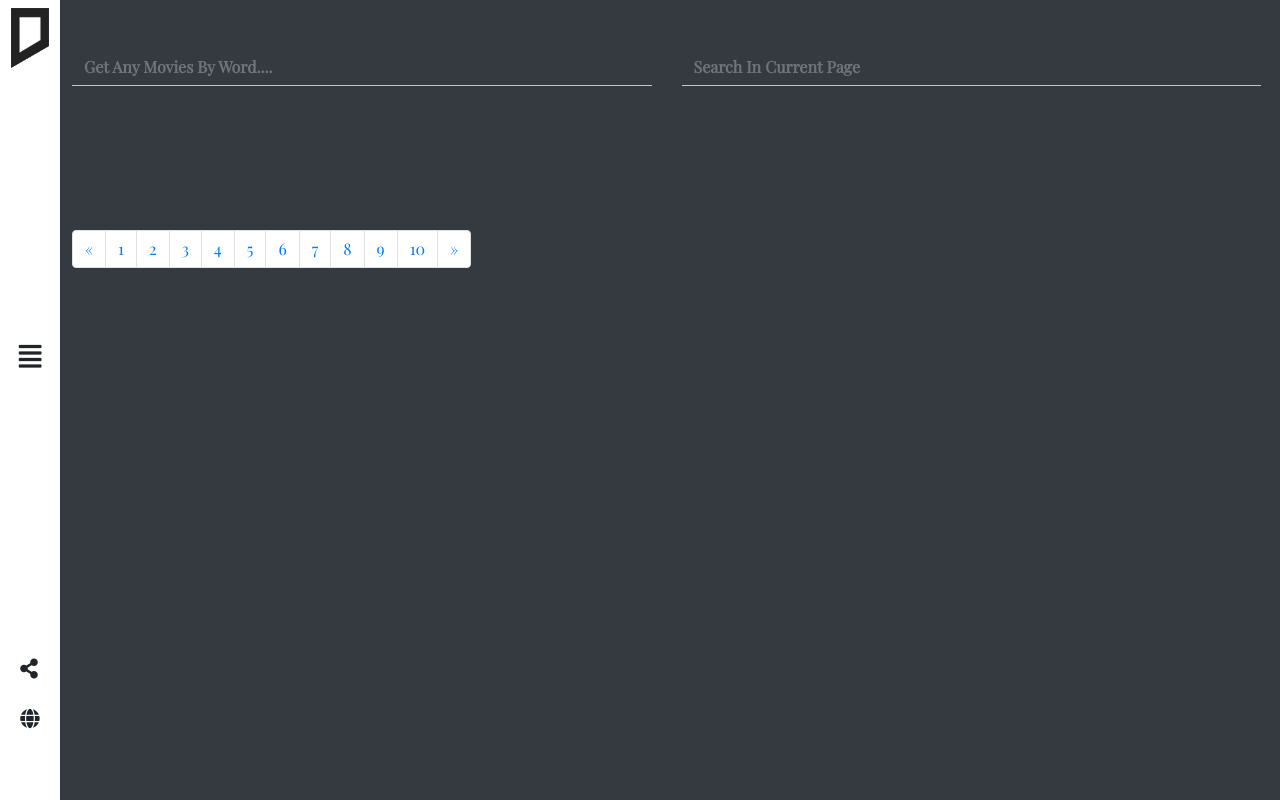
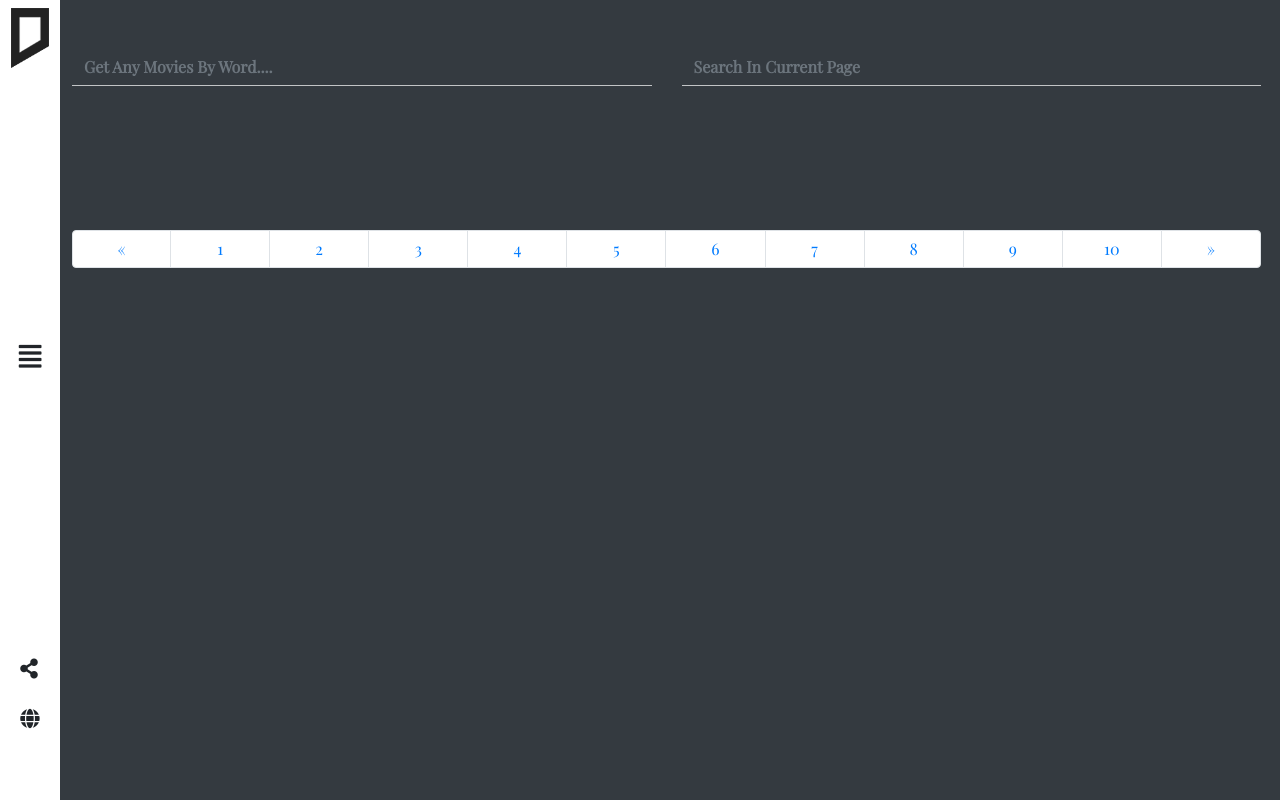
Before and after one commit to mahmoud199883/movies_project, a plain HTML site: page index.html in a window 1280 px wide. Drawn offline with nearby package versions, Linux system fonts and the light colour scheme; no server answers.

Commit message:
after change pagniation

```diff
--- a/index.html
+++ b/index.html
@@ -88,26 +88,26 @@
             </div>
 
             <!-- Page navigation -->
-            <div class="row  justify-content-center w-100">
-                <div class="col-12">
-                    <nav aria-label="Page navigation example">
-                        <ul class="pagination col-12 text-center bg-dark w-50 ">
-                            <li class="page-item ">
-                                <a class="page-link" href="#" aria-label="Previous">
+            <div class="row ">
+                <div class="col-12 ">
+                    <nav aria-label="Page navigation example w-100">
+                        <ul class="pagination  text-center w-100 ">
+                            <li class="page-item w-100">
+                                <a class="page-link w-100" href="#" aria-label="Previous">
                                     <span aria-hidden="true">&laquo;</span>
                                 </a>
                             </li>
-                            <li class="page-item"><a class="page-link page" href="#">1</a></li>
-                            <li class="page-item"><a class="page-link page" href="#">2</a></li>
-                            <li class="page-item "><a class="page-link page" href="#">3</a></li>
-                            <li class="page-item"><a class="page-link page" href="#">4</a></li>
-                            <li class="page-item"><a class="page-link page" href="#">5</a></li>
-                            <li class="page-item"><a class="page-link page" href="#">6</a></li>
-                            <li class="page-item"><a class="page-link page" href="#">7</a></li>
-                            <li class="page-item"><a class="page-link page" href="#">8</a></li>
-                            <li class="page-item"><a class="page-link page" href="#">9</a></li>
-                            <li class="page-item"><a class="page-link page" href="#">10</a></li>
-                            <li class="page-item">
+                            <li class="page-item w-100"><a class="page-link page" href="#">1</a></li>
+                            <li class="page-item w-100"><a class="page-link page" href="#">2</a></li>
+                            <li class="page-item w-100 "><a class="page-link page" href="#">3</a></li>
+                            <li class="page-item w-100"><a class="page-link page" href="#">4</a></li>
+                            <li class="page-item w-100"><a class="page-link page" href="#">5</a></li>
+                            <li class="page-item w-100"><a class="page-link page" href="#">6</a></li>
+                            <li class="page-item w-100"><a class="page-link page" href="#">7</a></li>
+                            <li class="page-item w-100"><a class="page-link page" href="#">8</a></li>
+                            <li class="page-item w-100"><a class="page-link page" href="#">9</a></li>
+                            <li class="page-item w-100"><a class="page-link page" href="#">10</a></li>
+                            <li class="page-item w-100">
                                 <a class="page-link" href="#" aria-label="Next">
                                     <span aria-hidden="true">&raquo;</span>
                                 </a>
```
